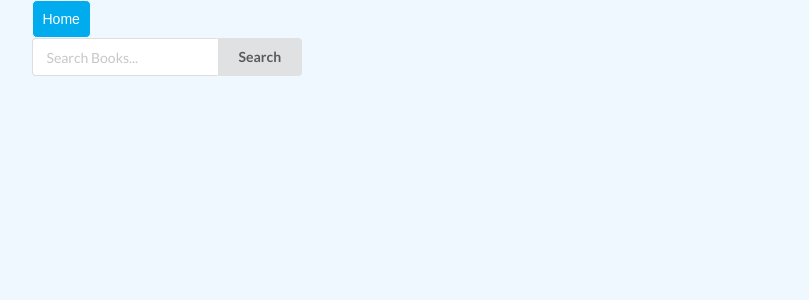
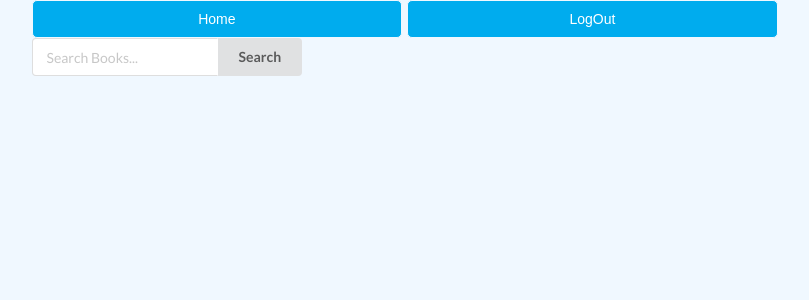
Before and after one commit to jayaramsivaramannair/book_notes, a React (Create React App) app: page /dashboard in a window 1280 px wide. Shown: the top 300 px of the page, without its empty margins (45-854 px from the left). Built offline with nearby package versions, Linux system fonts and the light colour scheme; sample sign-in values are in the browser's storage.

Commit message:
Added a protected route to enclose Dashboard and prevent unauthorized access

```diff
--- a/src/App.js
+++ b/src/App.js
@@ -1,6 +1,7 @@
 import React from 'react'
 import { Route, Switch } from 'react-router-dom';
 import Dashboard from './Components/Dashboard.js'
+import PrivateRoute from './Components/PrivateRoute.js'
 import Landing from './Components/Landing.js'
 import LoginForm from './Components/LoginForm.js'
 
@@ -10,9 +11,7 @@ function App() {
       {/*Home page will be defaulted to if no other routes are found*/}
       <Switch>
 
-        <Route exact path="/dashboard">
-          <Dashboard />
-        </Route>
+        <PrivateRoute exact path="/dashboard" component={Dashboard} />
 
         <Route exact path="/login">
           <LoginForm />
--- a/src/Components/Dashboard.js
+++ b/src/Components/Dashboard.js
@@ -15,10 +15,18 @@ const Dashboard = ({ loading, clearSearch }) => {
         clearSearch()
     }
 
+    //Clears the token from local storage when the user logs out
+    const logoutUser = (evt) => {
+        evt.preventDefault();
+        localStorage.removeItem('authToken');
+        history.push('/')
+    }
+
     return (
         <div>
-            <div>
+            <div style={{ display: 'grid', gridTemplateColumns: '1fr 1fr 1fr' }}>
                 <button onClick={navigateHome}>Home</button>
+                <button onClick={logoutUser}>LogOut</button>
             </div>
             <Search />
             {
--- /dev/null
+++ b/src/Components/PrivateRoute.js
@@ -0,0 +1,19 @@
+import React from 'react';
+import { Route, Redirect } from 'react-router-dom';
+
+const PrivateRoute = ({ component: Component, ...rest }) => {
+    return (
+        <Route {...rest} render={(props) => {
+            //Checks if a token can be found on local storage.
+            if (localStorage.getItem('authToken')) {
+                return <Component />;
+                //If there is no valid token then redirect the user to the home page
+            } else {
+                return <Redirect to="/" />
+            }
+        }}
+        />
+    )
+}
+
+export default PrivateRoute;
```
